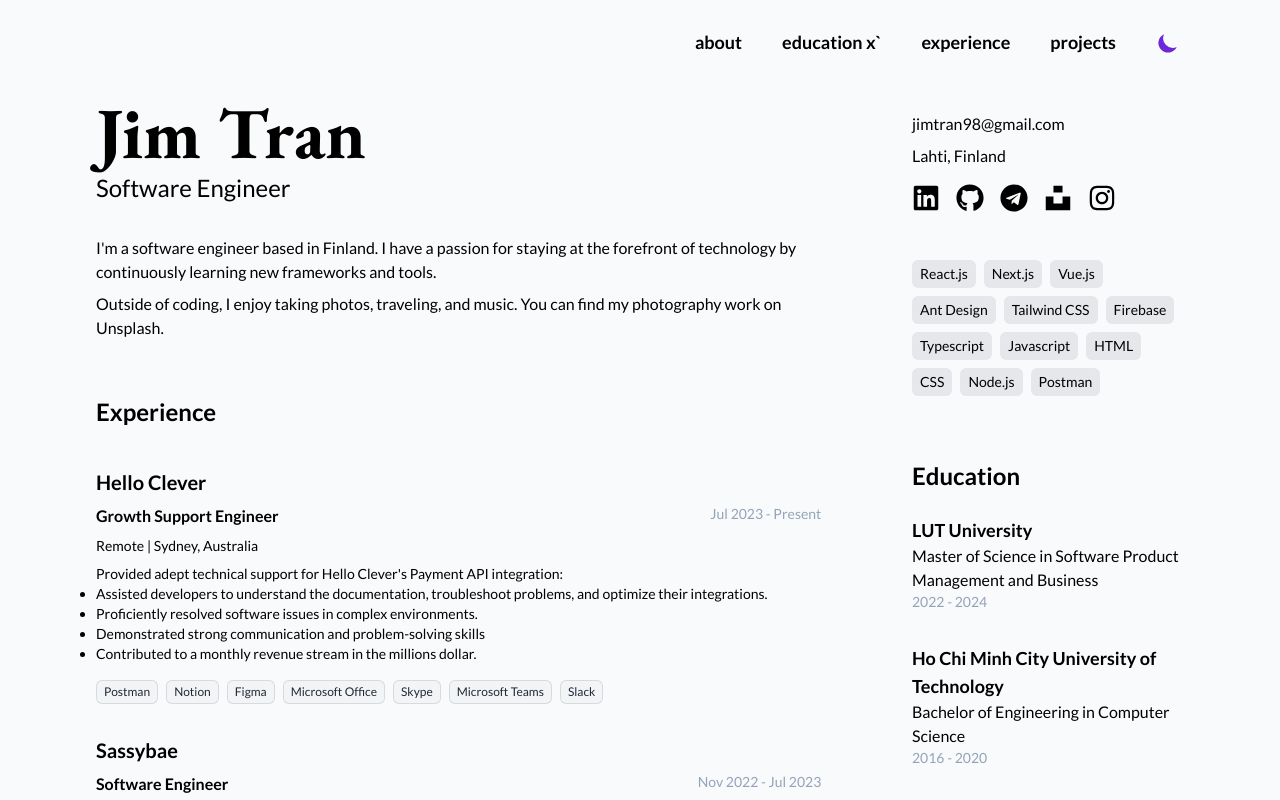
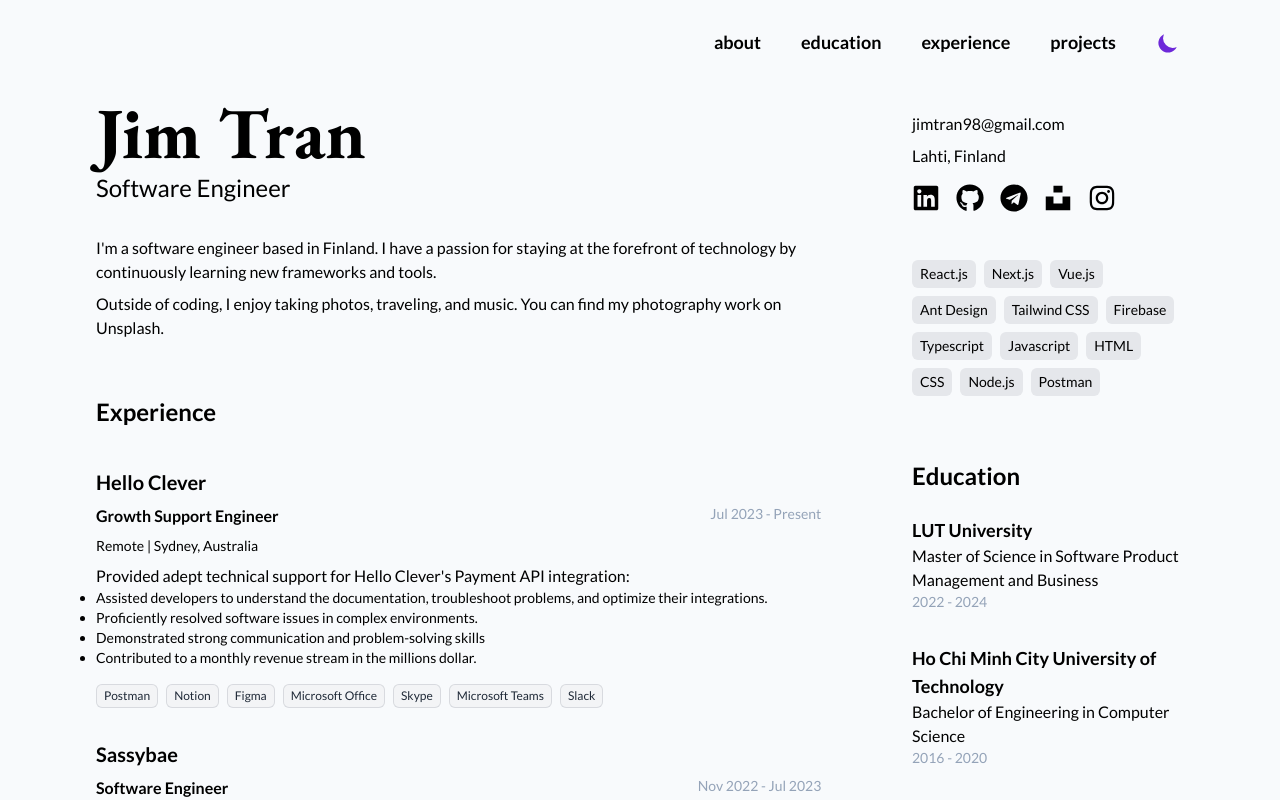
Before and after one commit to jimodayne/jimcbl.dev, a Next.js app: page / in a window 1280 px wide. Shown: the top 800 px of the page. Built offline with nearby package versions, Linux system fonts and the light colour scheme.

Commit message:
fix: typo

```diff
--- a/src/components/Navbar.tsx
+++ b/src/components/Navbar.tsx
@@ -34,7 +34,7 @@ const Navbar = () => {
             <a href=""> about </a>
           </li>
           <li className="transition duration-300">
-            <a href=""> education </a>x`
+            <a href=""> education </a>
           </li>
           <li className="transition duration-300">
             <a href=""> experience </a>
--- a/src/components/WorkItem.tsx
+++ b/src/components/WorkItem.tsx
@@ -23,7 +23,7 @@ const WorkItem = (props: WorkItemProps) => {
       </div>
       <p className="mb-2">{location}</p>
       <div className="mb-4">
-        <p>{content.intro} </p>
+        <p className="text-base">{content.intro} </p>
         <ul className="dark:text-slate-400  list-disc">
           {content.list?.length ? content.list.map((i, idx) => <li key={idx}> {i} </li>) : null}
         </ul>
```
